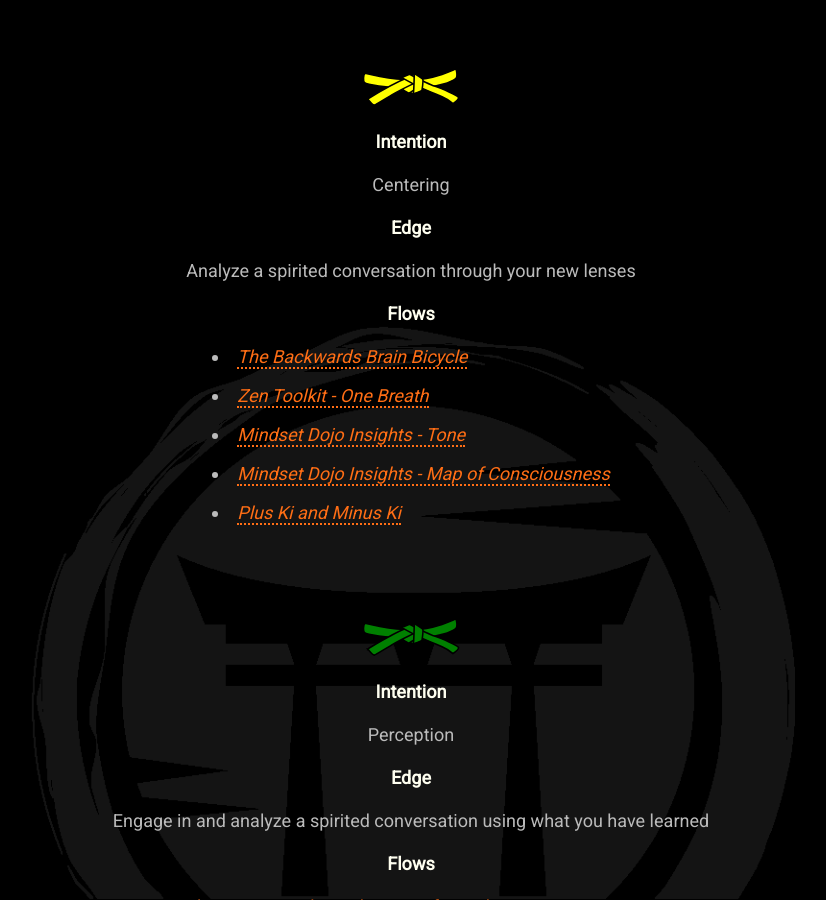
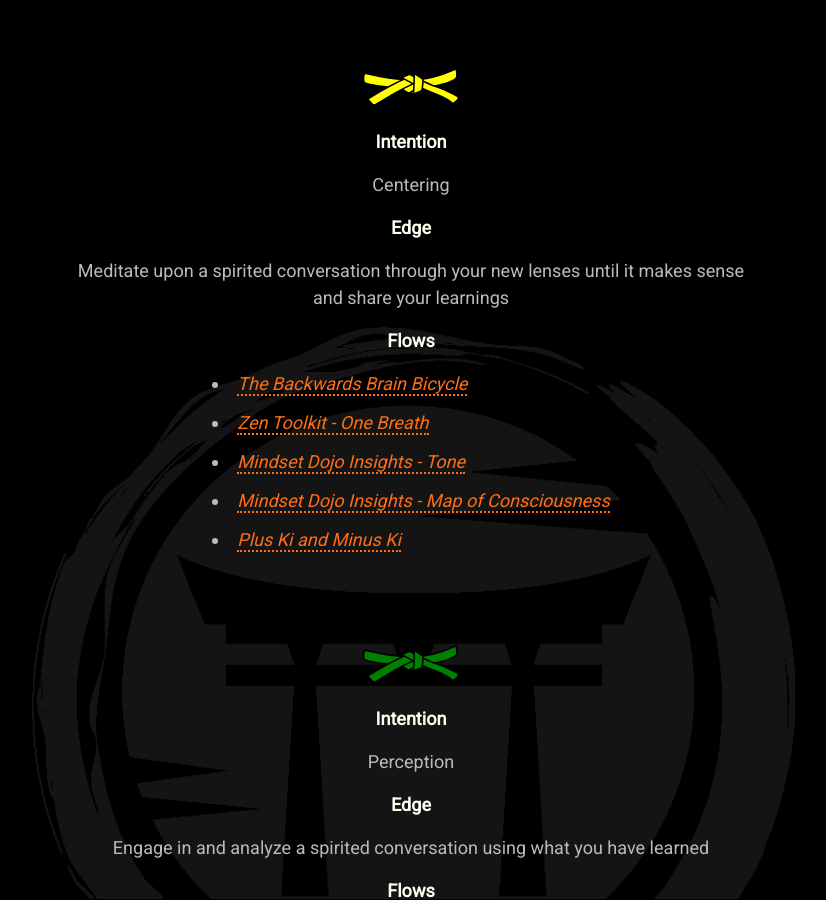
Before and after one commit to mindset-dojo/mindset-dojo.github.io, a Jekyll site: the page built from program.md, in a window 1280 px wide and 900 px high, scrolled down 2033 px. Shown: the whole window, without its empty margins (229-1055 px from the left). Built offline with Jekyll 4.4.1, drawn with Linux system fonts in a browser that asks for light colours; some web fonts are replaced.

Commit message:
feat(program): change yellow edge challenge to focus more on body than mind work.

```diff
--- a/_data/program.yaml
+++ b/_data/program.yaml
@@ -45,7 +45,7 @@ levels:
     label: 6th Kyu
     level: -6
     intention: Centering
-    edge: Analyze a spirited conversation through your new lenses
+    edge: Meditate upon a spirited conversation through your new lenses until it makes sense and share your learnings
     flows:
       - label: The Backwards Brain Bicycle
         url: https://www.youtube.com/watch?v=MFzDaBzBlL0
```
